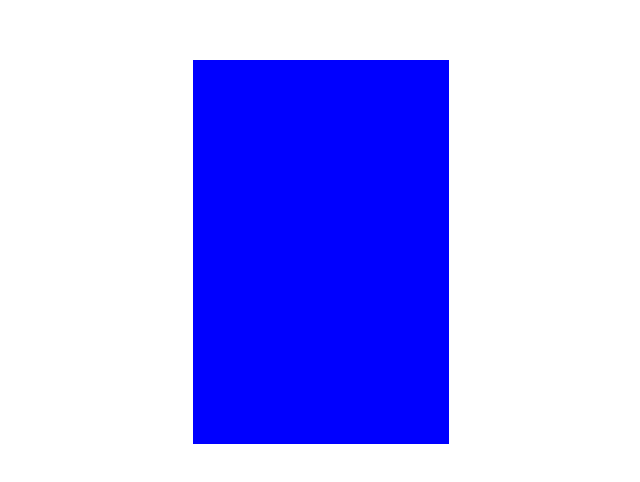
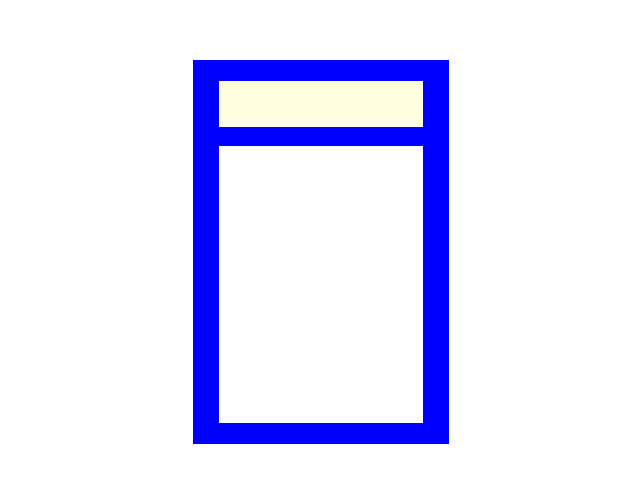
Before and after one commit to QPALZM1234567/calculator, a plain HTML site: page index.html in a window 1280 px wide. Shown: the part 148-630 px from the top of the page, without its empty margins (319-959 px from the left). Drawn offline with Linux system fonts and the light colour scheme.

Commit message:
Add screen and button outlines

```diff
--- a/style.css
+++ b/style.css
@@ -13,4 +13,21 @@ html, body{
     background-color: blue;
     width: 20%;
     aspect-ratio: 2/3;
+    display: flex;
+    flex-direction: column;
+    align-items: center;
+    justify-content: center;
+    gap: 5%;
 }
+
+.screen {
+    width: 80%;
+    height:12%;
+    background-color: lightyellow;
+}
+
+.buttons {
+    width: 80%;
+    height: 72%;
+    background-color: white;
+}
```
